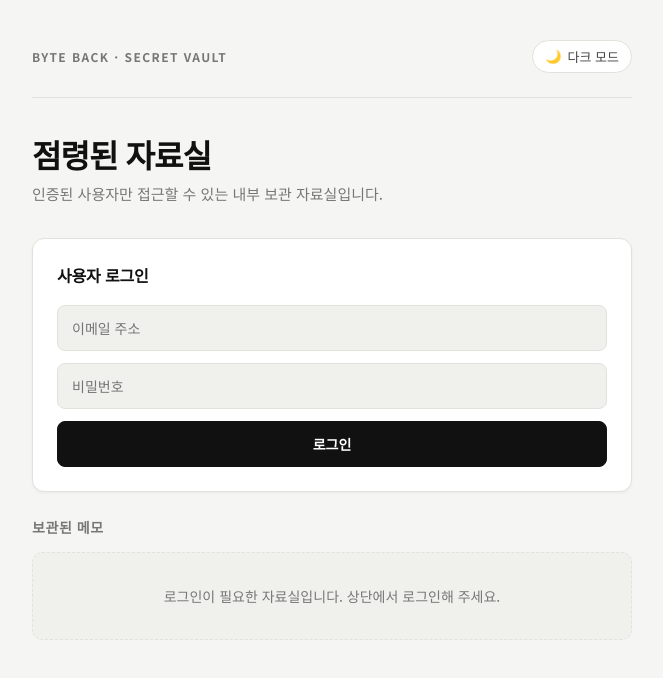
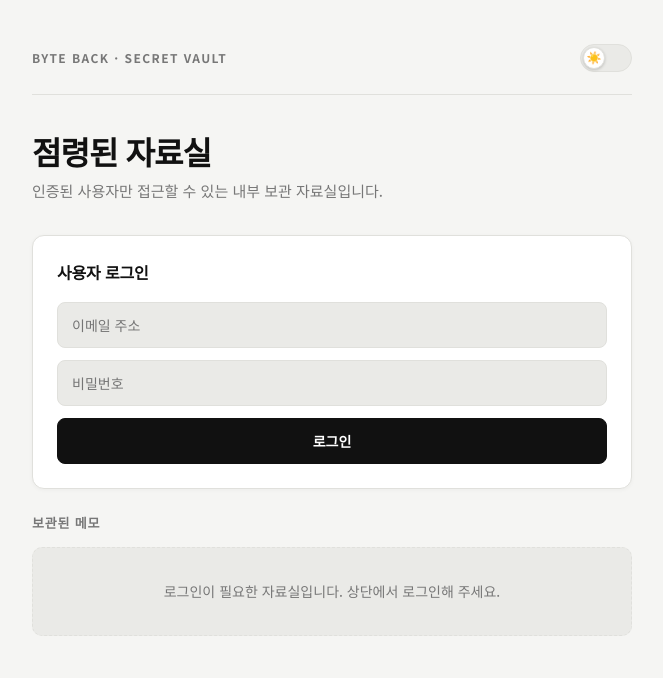
Before and after one commit to HaYul0611/choi-bujang-secret-vault, a website: page public/index.html in a window 1280 px wide. Shown: the whole page, without its empty margins (308-971 px from the left). Drawn offline with nearby package versions, Linux system fonts and the light colour scheme.

Commit message:
스타일: 애니메이션 스위치 토글 버튼으로 전환

```diff
--- a/public/index.html
+++ b/public/index.html
@@ -15,12 +15,12 @@
     :root {
       --bg: #f5f5f3;
       --surface: #ffffff;
-      --surface-subtle: #f0f0ed;
+      --surface-subtle: #eaeae7;
       --text: #111111;
       --text-mid: #444444;
       --text-light: #777777;
       --text-muted: #aaaaaa;
-      --border: #e2e2dc;
+      --border: #e0e0dc;
       --border-focus: #111111;
       --accent: #111111;
       --accent-text: #ffffff;
@@ -29,14 +29,14 @@
       --btn-danger-bg: #fbebee;
       --btn-danger-text: #e11d48;
       --btn-danger-border: #f87171;
-      --card-shadow: 0 1px 3px rgba(0, 0, 0, 0.05);
-      --transition: 0.25s ease;
+      --card-shadow: 0 1px 4px rgba(0, 0, 0, 0.04);
+      --transition-speed: 0.35s;
     }
 
     [data-theme="dark"] {
       --bg: #111111;
       --surface: #181818;
-      --surface-subtle: #222222;
+      --surface-subtle: #242424;
       --text: #e8e8e6;
       --text-mid: #bbbbbb;
       --text-light: #888888;
@@ -45,12 +45,12 @@
       --border-focus: #e8e8e6;
       --accent: #e8e8e6;
       --accent-text: #111111;
-      --btn-secondary-bg: #262626;
+      --btn-secondary-bg: #282828;
       --btn-secondary-text: #e8e8e6;
       --btn-danger-bg: #2d161a;
       --btn-danger-text: #fb7185;
       --btn-danger-border: #9f1239;
-      --card-shadow: 0 4px 20px rgba(0, 0, 0, 0.35);
+      --card-shadow: 0 4px 24px rgba(0, 0, 0, 0.4);
     }
 
     body {
@@ -59,14 +59,22 @@
       color: var(--text);
       line-height: 1.6;
       min-height: 100vh;
-      transition: background-color var(--transition), color var(--transition);
+      transition: background-color var(--transition-speed) ease, color var(--transition-speed) ease;
       -webkit-font-smoothing: antialiased;
+    }
+
+    /* 전역 테마 전환 시 부드러운 페이드 효과 */
+    .card, li.note-item, li.empty-item, .top-bar, input, textarea, button, .theme-switch {
+      transition: background-color var(--transition-speed) ease,
+                  border-color var(--transition-speed) ease,
+                  color var(--transition-speed) ease,
+                  box-shadow var(--transition-speed) ease;
     }
 
     .container {
       max-width: 640px;
       margin: 0 auto;
-      padding: 40px 20px 80px;
+      padding: 44px 20px 80px;
     }
 
     /* 상단 네비게이션 헤더 */
@@ -74,7 +82,7 @@
       display: flex;
       justify-content: space-between;
       align-items: center;
-      padding-bottom: 24px;
+      padding-bottom: 22px;
       border-bottom: 1px solid var(--border);
       margin-bottom: 36px;
     }
@@ -87,23 +95,53 @@
       color: var(--text-light);
     }
 
-    .theme-toggle-btn {
-      display: inline-flex;
+    /* 슬라이딩 스위치 토글 */
+    .theme-switch {
+      position: relative;
+      width: 52px;
+      height: 28px;
+      background: var(--surface-subtle);
+      border: 1px solid var(--border);
+      border-radius: 9999px;
+      cursor: pointer;
+      padding: 2px;
+      display: flex;
       align-items: center;
-      gap: 6px;
-      padding: 6px 12px;
-      font-size: 13px;
-      font-weight: 500;
-      color: var(--text-mid);
+      user-select: none;
+      -webkit-tap-highlight-color: transparent;
+      outline: none;
+    }
+    .theme-switch:hover {
+      border-color: var(--text-light);
+    }
+
+    .theme-switch-knob {
+      width: 22px;
+      height: 22px;
       background: var(--surface);
       border: 1px solid var(--border);
-      border-radius: 20px;
-      cursor: pointer;
-      transition: all var(--transition);
+      border-radius: 50%;
+      box-shadow: 0 1px 3px rgba(0, 0, 0, 0.18);
+      display: flex;
+      align-items: center;
+      justify-content: center;
+      transform: translateX(0px);
+      transition: transform 0.32s cubic-bezier(0.34, 1.4, 0.64, 1),
+                  background-color var(--transition-speed) ease,
+                  border-color var(--transition-speed) ease;
     }
-    .theme-toggle-btn:hover {
-      border-color: var(--text-mid);
-      color: var(--text);
+
+    [data-theme="dark"] .theme-switch-knob {
+      transform: translateX(24px);
+    }
+
+    .theme-switch-icon {
+      font-size: 12px;
+      line-height: 1;
+      display: flex;
+      align-items: center;
+      justify-content: center;
+      transition: transform 0.4s ease;
     }
 
     /* 메인 타이틀 */
@@ -130,7 +168,6 @@
       padding: 24px;
       box-shadow: var(--card-shadow);
       margin-bottom: 24px;
-      transition: background var(--transition), border-color var(--transition);
     }
 
     .card h2 {
@@ -157,7 +194,6 @@
       font-size: 14px;
       font-family: inherit;
       outline: none;
-      transition: border-color var(--transition), background var(--transition);
     }
     input:focus, textarea:focus {
       border-color: var(--border-focus);
@@ -175,7 +211,7 @@
       font-size: 14px;
       font-weight: 600;
       cursor: pointer;
-      transition: opacity var(--transition), transform 0.1s;
+      transition: opacity 0.2s, transform 0.1s;
     }
     .btn-primary:hover {
       opacity: 0.9;
@@ -193,7 +229,6 @@
       font-size: 12px;
       font-weight: 500;
       cursor: pointer;
-      transition: all var(--transition);
     }
     .btn-secondary:hover {
       border-color: var(--text-mid);
@@ -208,7 +243,6 @@
       font-size: 12px;
       font-weight: 500;
       cursor: pointer;
-      transition: all var(--transition);
     }
     .btn-danger:hover {
       opacity: 0.85;
@@ -241,9 +275,9 @@
 
     /* 메모 목록 */
     .section-title {
-      font-size: 14px;
+      font-size: 13px;
       font-weight: 700;
-      letter-spacing: 0.04em;
+      letter-spacing: 0.06em;
       text-transform: uppercase;
       color: var(--text-light);
       margin-bottom: 14px;
@@ -266,7 +300,6 @@
       align-items: flex-start;
       gap: 16px;
       box-shadow: var(--card-shadow);
-      transition: all var(--transition);
     }
     li.note-item:hover {
       border-color: var(--text-muted);
@@ -309,12 +342,13 @@
 </head>
 <body>
   <div class="container">
-    <!-- 상단 헤더 및 테마 토글 -->
+    <!-- 상단 헤더 및 스위치 토글 -->
     <header class="top-bar">
       <div class="brand-tag">BYTE BACK · SECRET VAULT</div>
-      <button type="button" class="theme-toggle-btn" id="themeToggle" aria-label="테마 변경">
-        <span id="themeIcon">🌓</span>
-        <span id="themeLabel">모드 전환</span>
+      <button type="button" class="theme-switch" id="themeToggle" aria-label="테마 전환" role="switch" aria-checked="false">
+        <div class="theme-switch-knob">
+          <span class="theme-switch-icon" id="themeIcon">☀️</span>
+        </div>
       </button>
     </header>
 
@@ -360,27 +394,31 @@
   </div>
 
   <script type="module">
-    // 1. 시간대 감지 및 테마 토글 로직
+    // 1. 시간대 감지 및 슬라이딩 스위치 토글 로직
     (function initTheme() {
       const toggle = document.getElementById('themeToggle');
-      const themeIcon = document.getElementById('themeIcon');
-      const themeLabel = document.getElementById('themeLabel');
+      const icon = document.getElementById('themeIcon');
 
       function getTimeBasedTheme() {
         const hour = new Date().getHours();
-        // 오전 6시 ~ 오후 6시는 라이트 모드, 그 외 시간대는 다크 모드
         return (hour >= 6 && hour < 18) ? 'light' : 'dark';
       }
 
       function applyTheme(theme) {
         if (theme === 'dark') {
           document.documentElement.setAttribute('data-theme', 'dark');
-          if (themeIcon) themeIcon.textContent = '☀️';
-          if (themeLabel) themeLabel.textContent = '라이트 모드';
+          if (toggle) toggle.setAttribute('aria-checked', 'true');
+          if (icon) {
+            icon.textContent = '🌙';
+            icon.style.transform = 'rotate(360deg)';
+          }
         } else {
           document.documentElement.removeAttribute('data-theme');
-          if (themeIcon) themeIcon.textContent = '🌙';
-          if (themeLabel) themeLabel.textContent = '다크 모드';
+          if (toggle) toggle.setAttribute('aria-checked', 'false');
+          if (icon) {
+            icon.textContent = '☀️';
+            icon.style.transform = 'rotate(0deg)';
+          }
         }
       }
 
```
